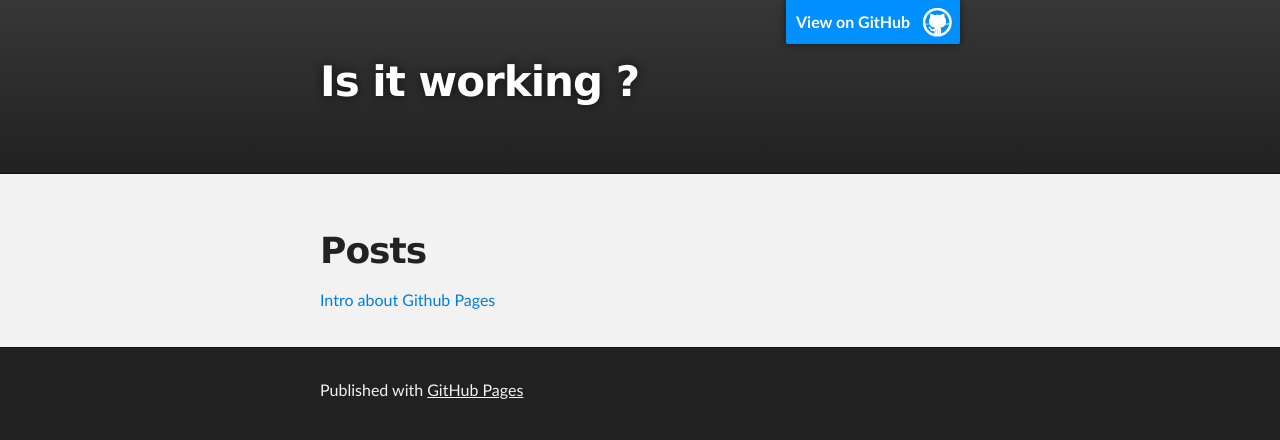
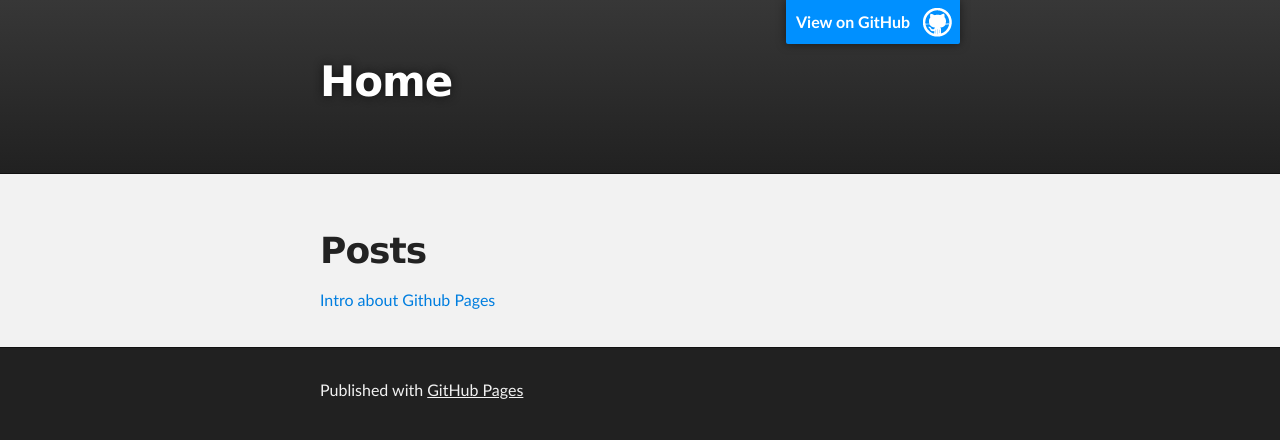
Before and after one commit to rahulgopan/rahulgopan.github.io.bak, a plain HTML site: page index.html in a window 1280 px wide. Drawn offline with Linux system fonts and the light colour scheme.

Commit message:
Replace master branch with page content via GitHub

```diff
--- a/index.html
+++ b/index.html
@@ -4,11 +4,11 @@
   <head>
     <meta charset='utf-8'>
     <meta http-equiv="X-UA-Compatible" content="chrome=1">
-    <meta name="description" content="Is it working ? : ">
+    <meta name="description" content="Home : ">
 
     <link rel="stylesheet" type="text/css" media="screen" href="stylesheets/stylesheet.css">
 
-    <title>Is it working ?</title>
+    <title>Home</title>
   </head>
 
   <body>
@@ -18,7 +18,7 @@
         <header class="inner">
           <a id="forkme_banner" href="https://github.com/rahulgopan">View on GitHub</a>
 
-          <h1 id="project_title">Is it working ?</h1>
+          <h1 id="project_title">Home</h1>
           <h2 id="project_tagline"></h2>
 
         </header>
--- a/params.json
+++ b/params.json
@@ -1 +1 @@
-{"name":"Is it working ?","tagline":"","body":"# Posts\r\n\r\n[Intro about Github Pages](http://rahulgopan.github.io/Test-Website/)","google":"","note":"Don't delete this file! It's used internally to help with page regeneration."}
+{"name":"Home","tagline":"","body":"# Posts\r\n\r\n[Intro about Github Pages](http://rahulgopan.github.io/Test-Website/)","google":"","note":"Don't delete this file! It's used internally to help with page regeneration."}
```
